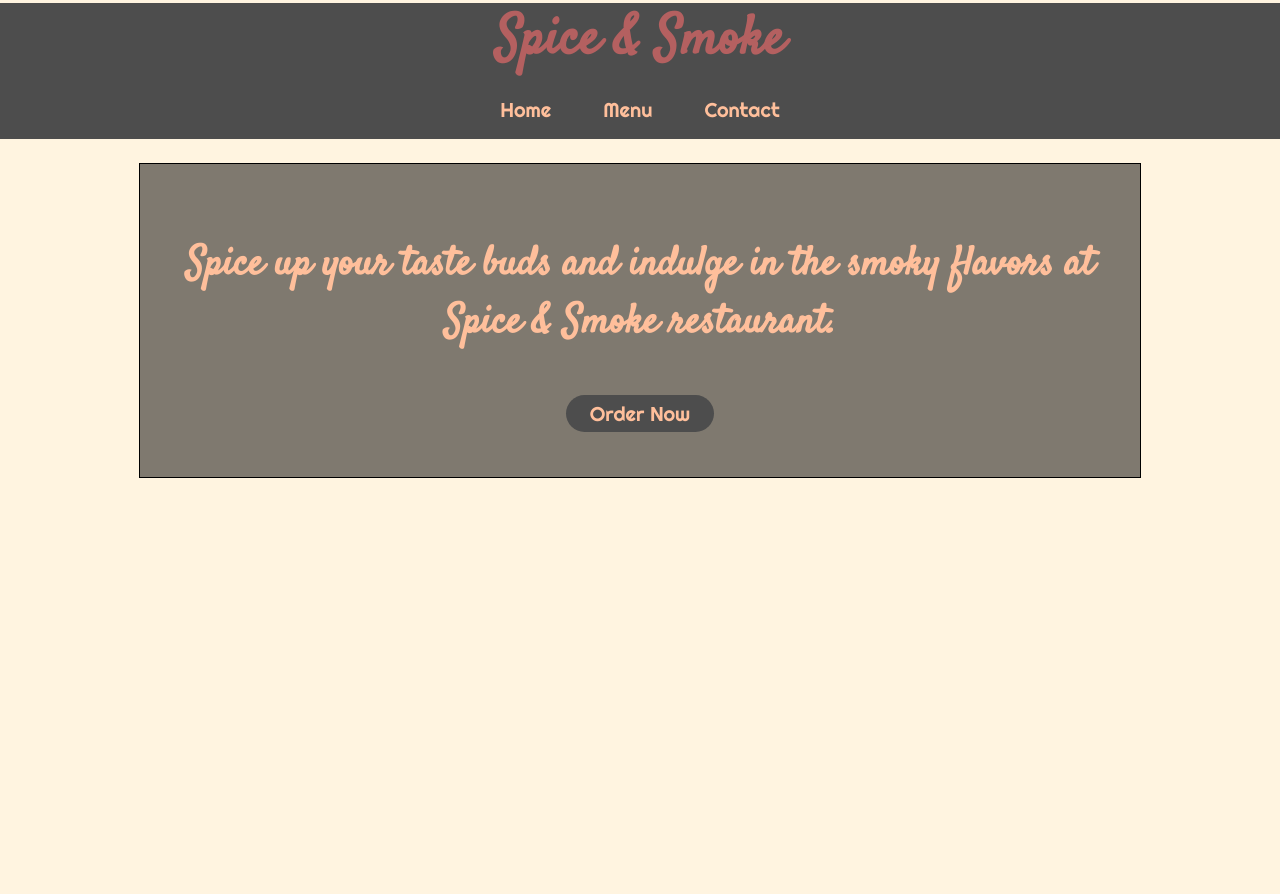
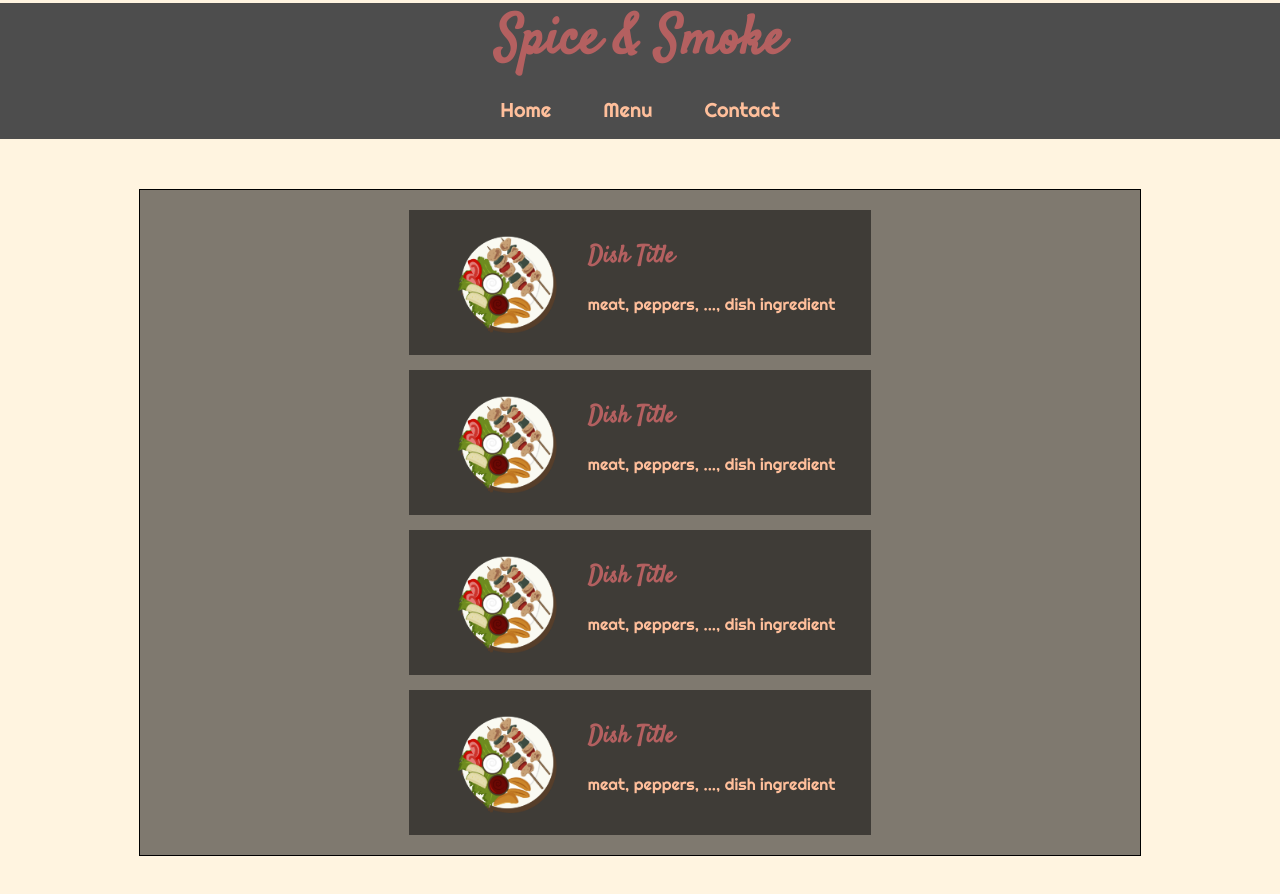
Before and after one commit to Ganta-KH/restaurant-page, a website built with webpack: page dist/menu.html in a window 1280 px wide. Shown: the part 900-1794 px from the top of the page. Before the commit the page ends 1403 px from the top, so only its background shows below. Built offline with nearby package versions, Linux system fonts and the light colour scheme.

Commit message:
change the menu page to js

```diff
--- /dev/null
+++ b/src/menu.js
@@ -0,0 +1,38 @@
+function createMenu() {
+    const card = document.createElement("div");
+    card.classList.add("card");
+
+    for (let i = 0; i < 4; i++) {
+        card.appendChild(createDish());
+    }
+
+    return card;
+}
+
+function createDish() {
+    const dish = document.createElement("div");
+    dish.classList.add("dish");
+
+    const dishImg = document.createElement("img");
+    dishImg.src = "../src/images/bbq.png";
+    dishImg.alt = "Dish Image";
+
+    const dishInfo = document.createElement("div");
+    dishInfo.classList.add("dish-info");
+
+    const dishTitle = document.createElement("h2");
+    dishTitle.textContent = "Dish Title";
+
+    const dishIngredient = document.createElement("p");
+    dishIngredient.textContent = "meat, peppers, ..., dish ingredient";
+
+    dishInfo.appendChild(dishTitle);
+    dishInfo.appendChild(dishIngredient);
+
+    dish.appendChild(dishImg);
+    dish.appendChild(dishInfo);
+
+    return dish;
+}
+
+export default createMenu;
--- a/src/website.js
+++ b/src/website.js
@@ -1,11 +1,12 @@
 import createHeader from "./header";
 import createHome from "./home";
+import createMenu from "./menu";
 
 function createContent() {
     const main = document.createElement("main");
     main.classList.add("main");
 
-    main.appendChild(createHome());
+    main.appendChild(createMenu());
 
     return main;
 }
```
Also changed, not shown: dist/31a1fa50886828300fd6.png (added), dist/main.js, dist/menu.html, 1 other file.
